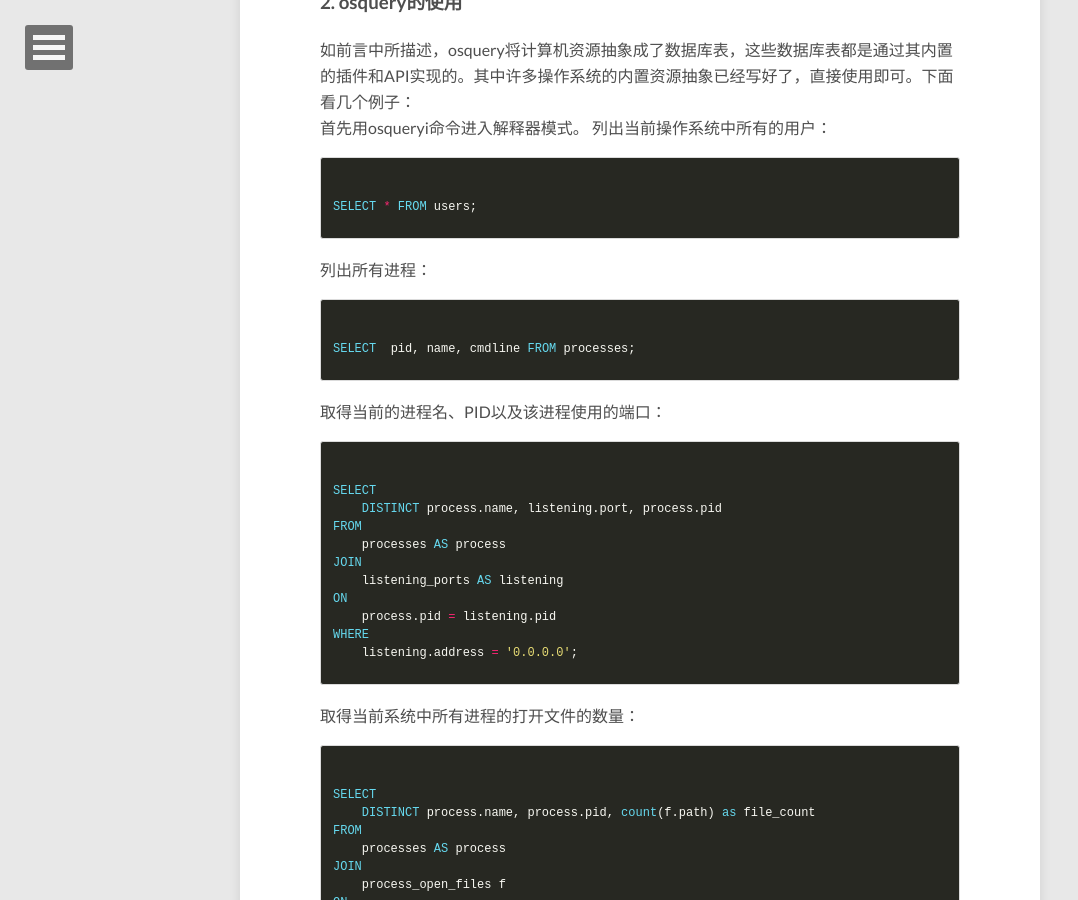
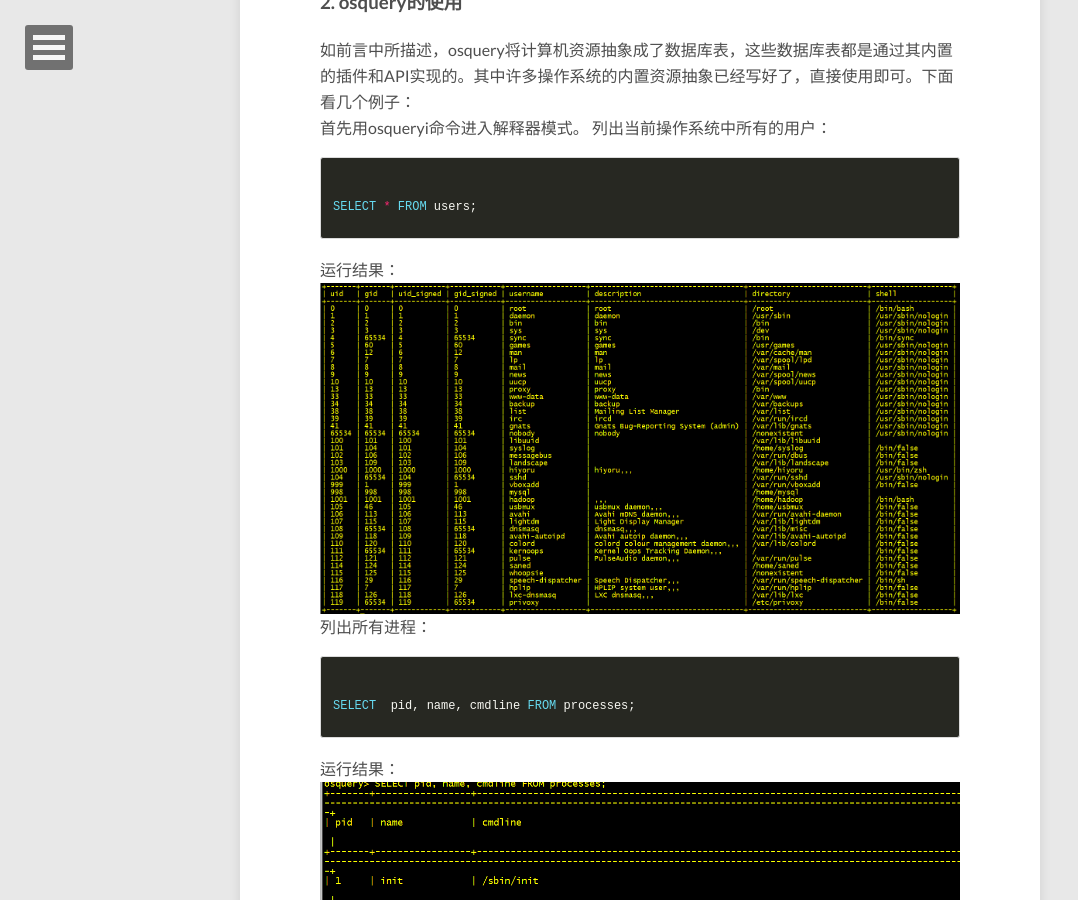
Before and after one commit to insomniacdoll/insomniacdoll.github.io, a Jekyll site: the page built from _posts/2015-05-28-use-osquery-to-monitor-and-collect-os-data.md, in a window 1280 px wide and 900 px high, scrolled down 1885 px. Shown: the whole window, without its empty margins (0-1078 px from the left). Built offline with Jekyll 4.4.1, drawn with Linux system fonts in a browser that asks for light colours; nearby versions of some CDN libraries.

Commit message:
add images of osquery
Signed-off-by: Insomnia <insomniacdoll@gmail.com>

```diff
--- a/_posts/2015-05-28-use-osquery-to-monitor-and-collect-os-data.md
+++ b/_posts/2015-05-28-use-osquery-to-monitor-and-collect-os-data.md
@@ -52,10 +52,14 @@ make install
 {% highlight sql %}
 SELECT * FROM users;
 {% endhighlight %}
+运行结果：
+![Users Image]({{ site.url }}/images/osquery/users.PNG)
 列出所有进程：
 {% highlight sql %}
 SELECT  pid, name, cmdline FROM processes;
 {% endhighlight %}
+运行结果：
+![Process Image]({{ site.url }}/images/osquery/process.PNG)
 取得当前的进程名、PID以及该进程使用的端口：
 {% highlight sql %}
 SELECT
@@ -83,6 +87,8 @@ GROUP BY
     process.name,
     process.pid;
 {% endhighlight %}
+运行结果：
+![Files Image]({{ site.url }}/images/osquery/files.PNG)
 获取到可能异常的ARP请求（广播的mac地址数量大于1）：
 {% highlight sql %}
 SELECT
```
Also changed, not shown: images/osquery/files.PNG (added), images/osquery/process.PNG (added), images/osquery/users.PNG (added).
